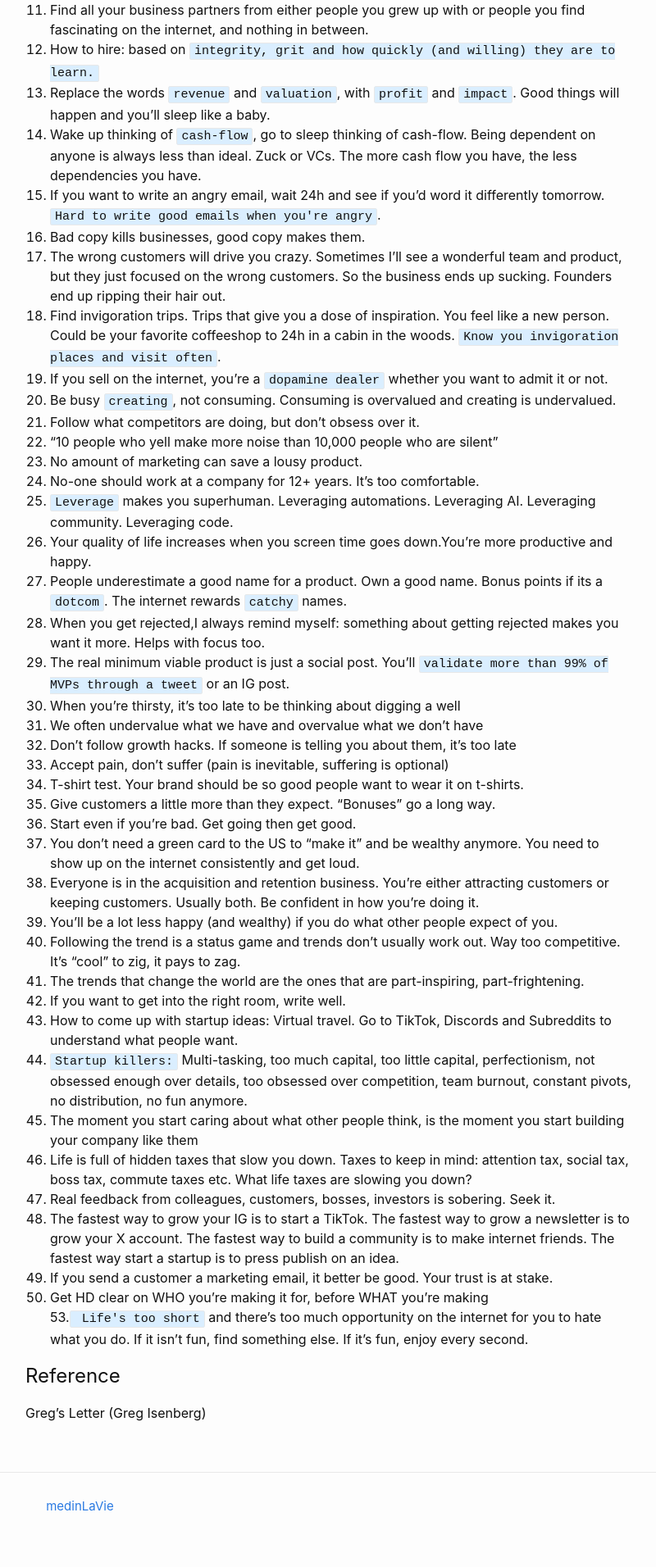
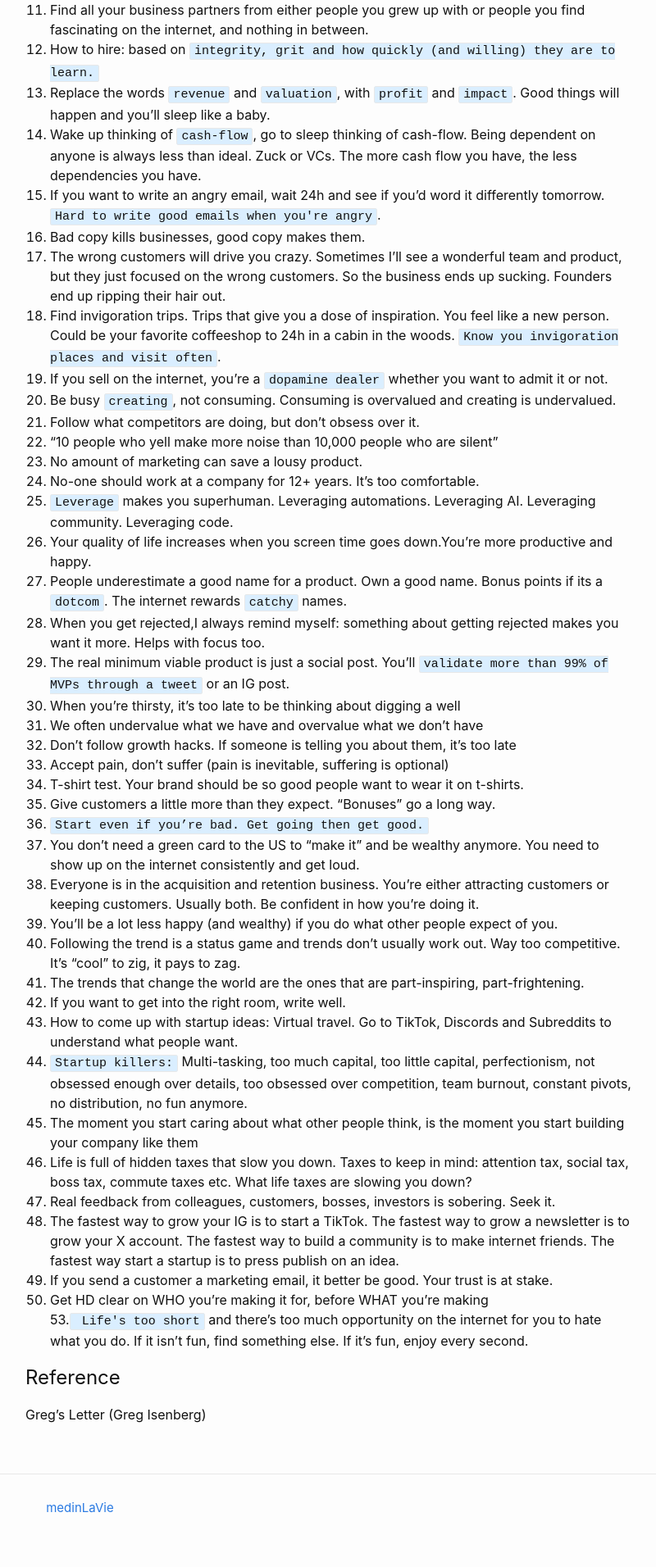
Before and after one commit to medinLaVie/medinLaVie.github.io, a Jekyll site: the page built from _posts/2024-04-04-20-year-startup-knowledge.md, in a window 1280 px wide. Shown: the part 1756-3668 px from the top of the page at 82% size, without its empty margins (239-1039 px from the left). Built offline with Jekyll 4.4.1, drawn with Linux system fonts in a browser that asks for light colours; the table of contents is made by our own code.

Commit message:
updated list style and minor highlights

```diff
--- a/_posts/2024-04-04-20-year-startup-knowledge.md
+++ b/_posts/2024-04-04-20-year-startup-knowledge.md
@@ -61,7 +61,7 @@ toc: true
 35. Accept pain, don’t suffer (pain is inevitable, suffering is optional)
 36. T-shirt test. Your brand should be so good people want to wear it on t-shirts.
 37. Give customers a little more than they expect. “Bonuses” go a long way.
-38. Start even if you’re bad. Get going then get good.
+38. `Start even if you’re bad. Get going then get good.`
 39. You don't need a green card to the US to "make it" and be wealthy anymore. You need to show up on the internet consistently and get loud.
 40. Everyone is in the acquisition and retention business. You're either attracting customers or keeping customers. Usually both. Be confident in how you’re doing it.
 41. You’ll be a lot less happy (and wealthy) if you do what other people expect of you.
```
